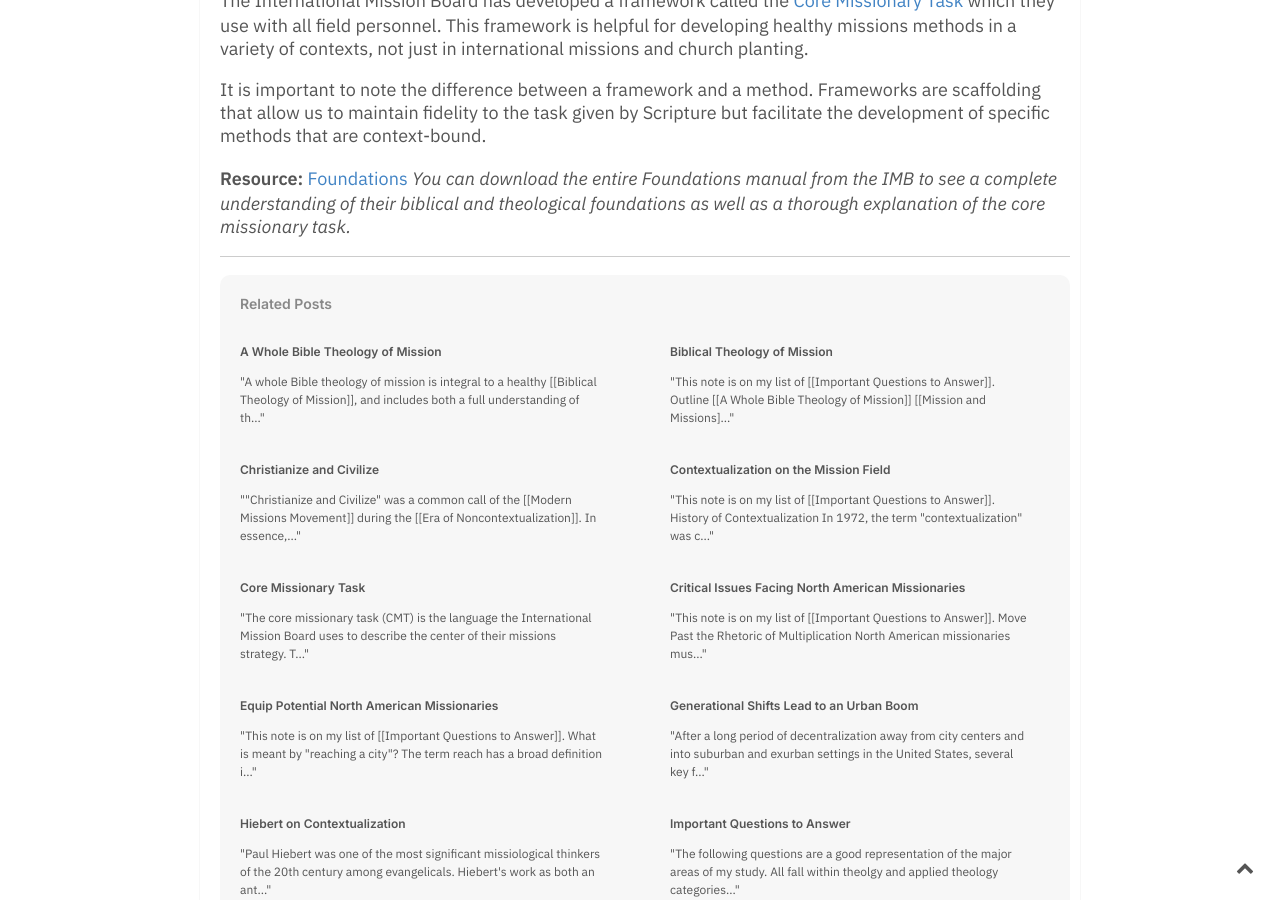
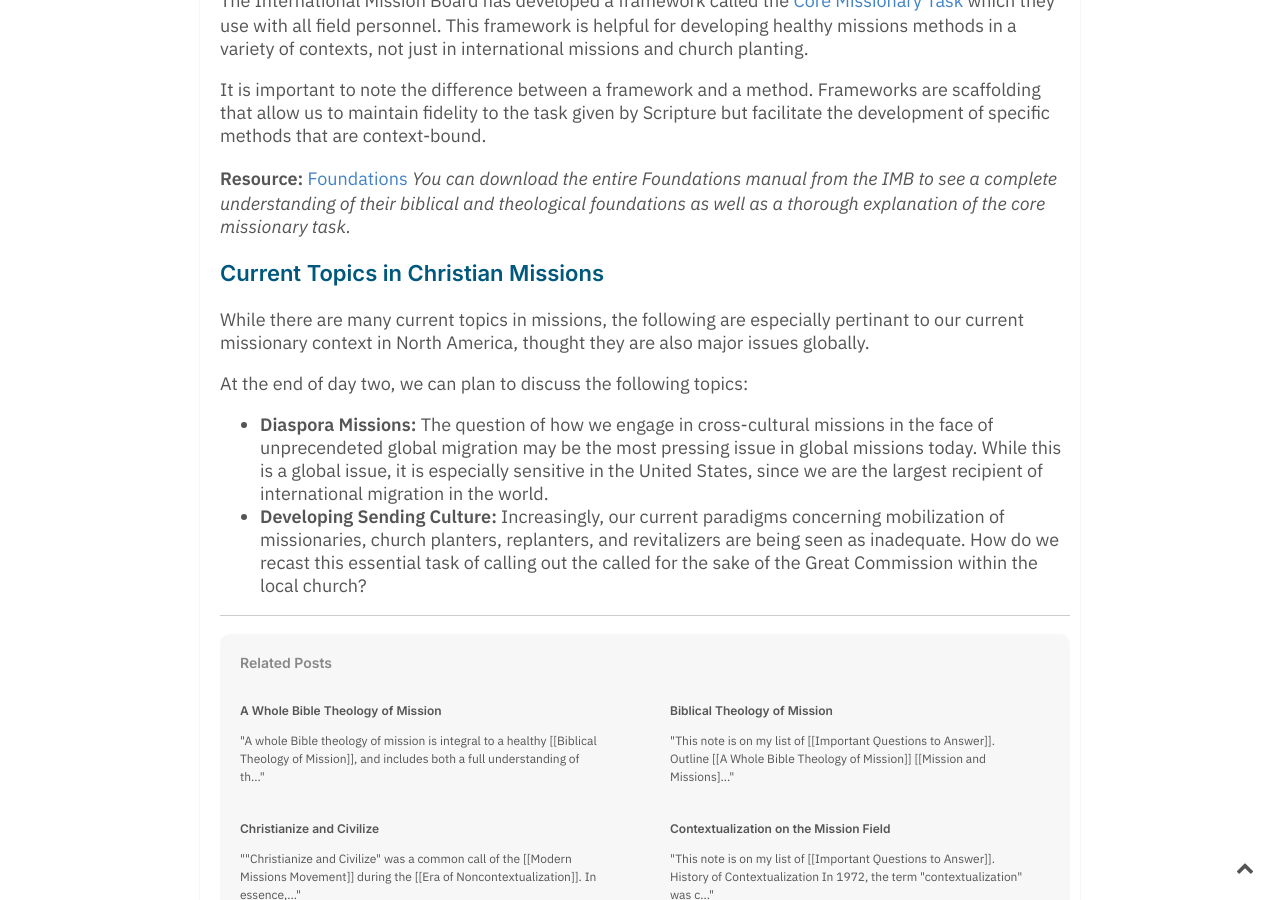
Before and after one commit to keelancook/notebook, a Jekyll site: the page built from _notes/MIS5100.md, in a window 1280 px wide and 900 px high, scrolled down 1897 px. Built offline with Jekyll 4.4.1, drawn with Linux system fonts in a browser that asks for light colours.

Commit message:
adding later sections to MIS5100

```diff
--- a/_notes/MIS5100.md
+++ b/_notes/MIS5100.md
@@ -51,3 +51,10 @@ It is important to note the difference between a framework and a method. Framewo
 
 **Resource:** [Foundations](https://www.imb.org/wp-content/uploads/2022/02/Downloadable-IMB-Foundations-Magazine-2022-V3.pdf)
 *You can download the entire Foundations manual from the IMB to see a complete understanding of their biblical and theological foundations as well as a thorough explanation of the core missionary task.*
+
+### Current Topics in Christian Missions
+While there are many current topics in missions, the following are especially pertinant to our current missionary context in North America, thought they are also major issues globally.
+
+At the end of day two, we can plan to discuss the following topics:
+* **Diaspora Missions:** The question of how we engage in cross-cultural missions in the face of unprecendeted global migration may be the most pressing issue in global missions today. While this is a global issue, it is especially sensitive in the United States, since we are the largest recipient of international migration in the world.
+* **Developing Sending Culture:** Increasingly, our current paradigms concerning mobilization of missionaries, church planters, replanters, and revitalizers are being seen as inadequate. How do we recast this essential task of calling out the called for the sake of the Great Commission within the local church?
```
